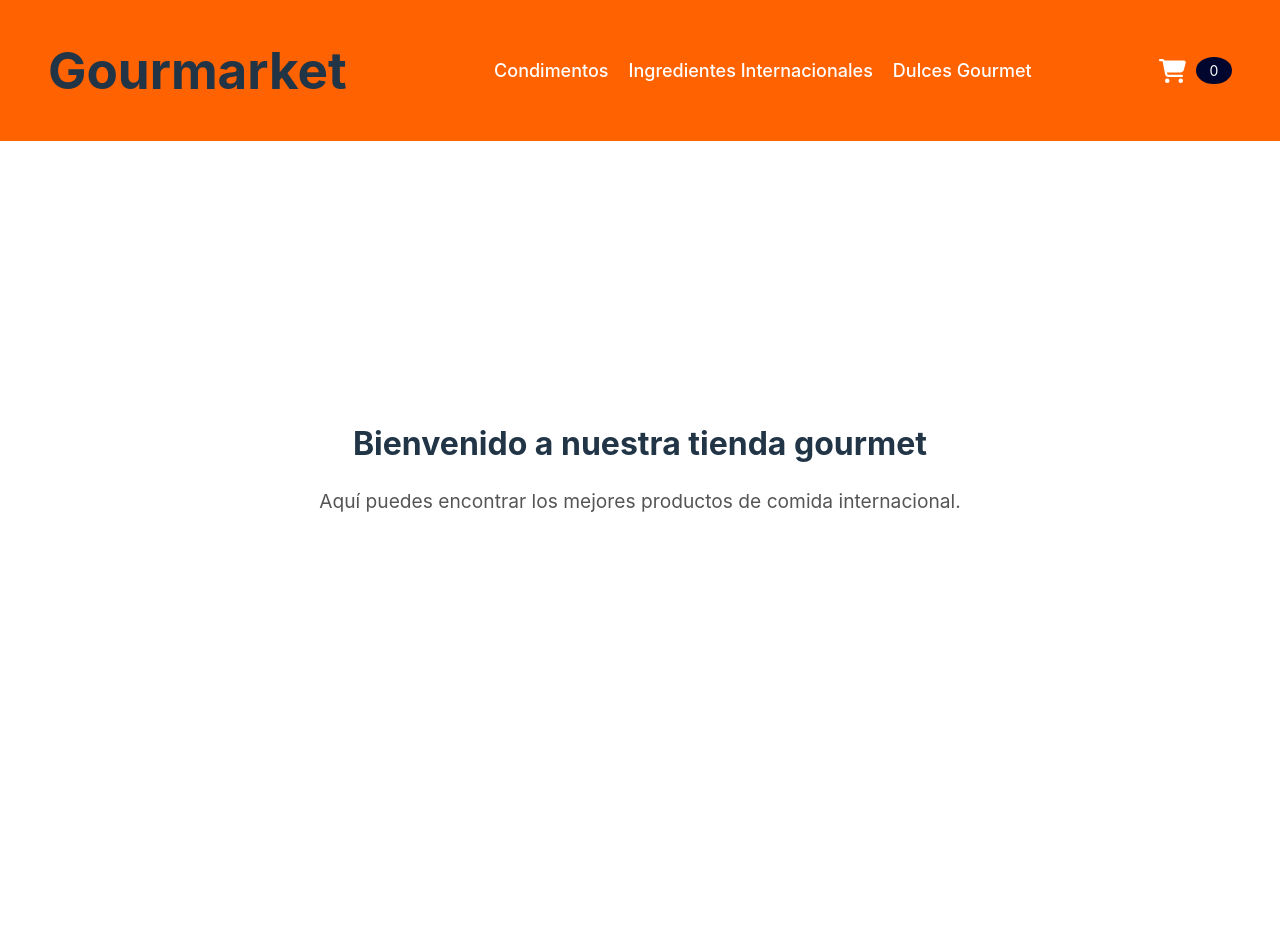
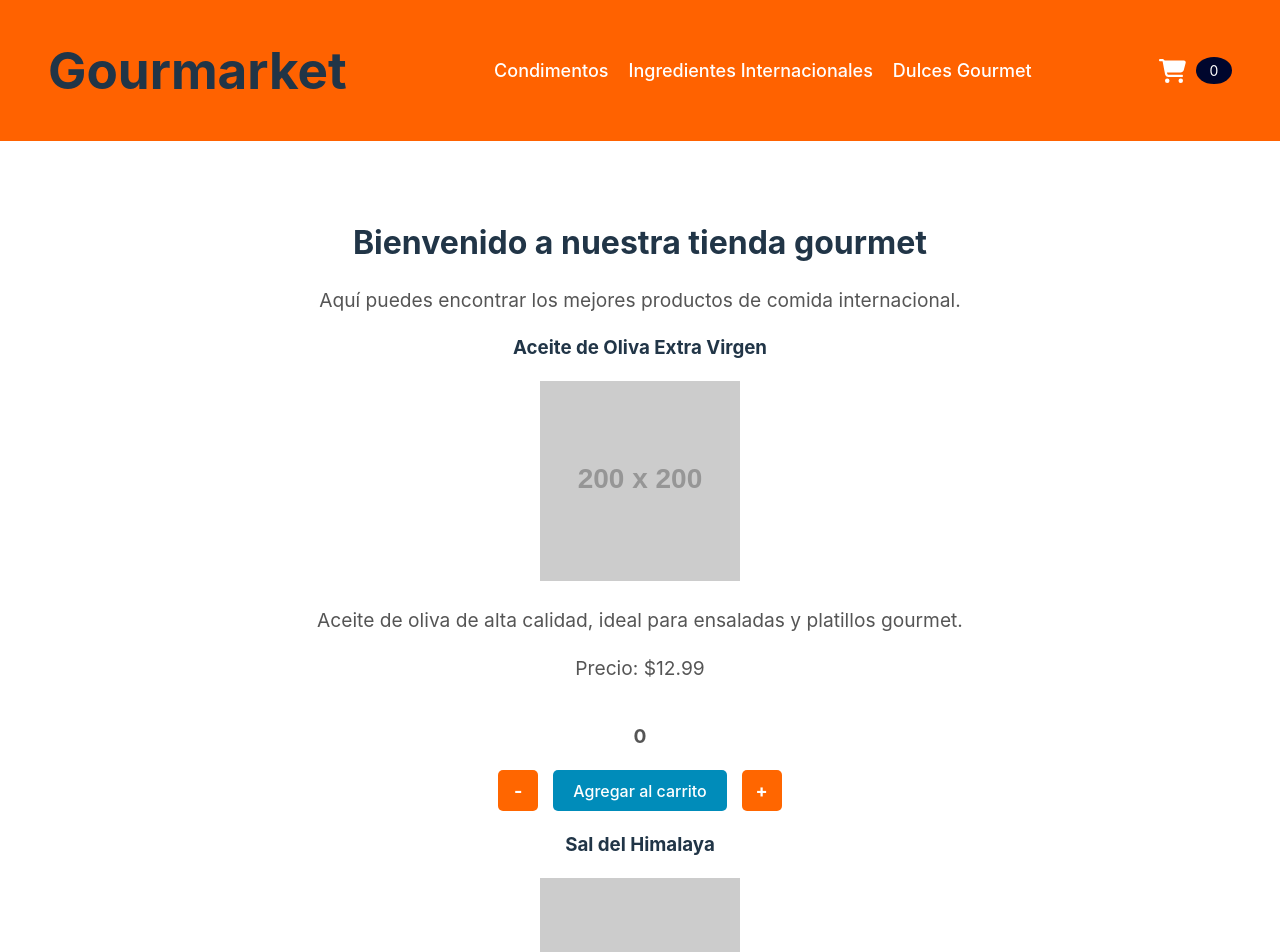
Before and after one commit to frbahamondes/react-js, a React (Vite) app: page / in a window 1280 px wide. Shown: the top 952 px of the page. Before the commit the page ends 800 px from the top, so only its background shows below. Built offline with nearby package versions, Linux system fonts and the light colour scheme.

Commit message:
Modificación app.jsx, creacion de itemcount, modificacion itemlistcontainer, modificación navbar, creación array products.js

```diff
--- /dev/null
+++ b/data/products.js
@@ -0,0 +1,103 @@
+export const products = [
+    // Productos de la categoría "Condimentos"
+    {
+        id: 1,
+        name: "Aceite de Oliva Extra Virgen",
+        category: "Condimentos",
+        price: 12.99,
+        image: "https://via.placeholder.com/200x200.png?text=Aceite+de+Oliva",  // Imagen de prueba
+        description: "Aceite de oliva de alta calidad, ideal para ensaladas y platillos gourmet.",
+    },
+    {
+        id: 2,
+        name: "Sal del Himalaya",
+        category: "Condimentos",
+        price: 6.50,
+        image: "https://via.placeholder.com/200x200.png?text=Sal+del+Himalaya",  // Imagen de prueba
+        description: "Sal pura de roca del Himalaya, rica en minerales y perfecta para condimentar.",
+    },
+    {
+        id: 3,
+        name: "Pimienta Negra Molida",
+        category: "Condimentos",
+        price: 4.99,
+        image: "https://via.placeholder.com/200x200.png?text=Pimienta+Negra",  // Imagen de prueba
+        description: "Pimienta negra molida fresca, indispensable en cualquier cocina.",
+    },
+    {
+        id: 4,
+        name: "Vinagre Balsámico",
+        category: "Condimentos",
+        price: 10.99,
+        image: "https://via.placeholder.com/200x200.png?text=Vinagre+Balsamico",  // Imagen de prueba
+        description: "Vinagre balsámico de Módena, ideal para marinados y ensaladas.",
+    },
+
+    // Productos de la categoría "Ingredientes Internacionales"
+    {
+        id: 5,
+        name: "Pasta Italiana",
+        category: "Ingredientes Internacionales",
+        price: 7.99,
+        image: "https://via.placeholder.com/200x200.png?text=Pasta+Italiana",  // Imagen de prueba
+        description: "Pasta auténtica italiana hecha con trigo de la mejor calidad.",
+    },
+    {
+        id: 6,
+        name: "Salsa de Soja Japonesa",
+        category: "Ingredientes Internacionales",
+        price: 5.50,
+        image: "https://via.placeholder.com/200x200.png?text=Salsa+de+Soja",  // Imagen de prueba
+        description: "Salsa de soja fermentada, tradicionalmente usada en la cocina japonesa.",
+    },
+    {
+        id: 7,
+        name: "Queso Parmesano Reggiano",
+        category: "Ingredientes Internacionales",
+        price: 15.99,
+        image: "https://via.placeholder.com/200x200.png?text=Queso+Parmesano",  // Imagen de prueba
+        description: "Queso parmesano italiano, perfecto para rallar sobre tus platos de pasta.",
+    },
+    {
+        id: 8,
+        name: "Arroz Basmati",
+        category: "Ingredientes Internacionales",
+        price: 4.99,
+        image: "https://via.placeholder.com/200x200.png?text=Arroz+Basmati",  // Imagen de prueba
+        description: "Arroz basmati de grano largo, ideal para acompañar curries y platos exóticos.",
+    },
+
+    // Productos de la categoría "Dulces Gourmet"
+    {
+        id: 9,
+        name: "Chocolate Belga 70% Cacao",
+        category: "Dulces Gourmet",
+        price: 9.99,
+        image: "https://via.placeholder.com/200x200.png?text=Chocolate+Belga",  // Imagen de prueba
+        description: "Chocolate amargo de calidad superior, con un 70% de cacao puro.",
+    },
+    {
+        id: 10,
+        name: "Macarons Franceses",
+        category: "Dulces Gourmet",
+        price: 14.99,
+        image: "https://via.placeholder.com/200x200.png?text=Macarons",  // Imagen de prueba
+        description: "Deliciosos macarons franceses en una variedad de sabores exquisitos.",
+    },
+    {
+        id: 11,
+        name: "Turrón de Jijona",
+        category: "Dulces Gourmet",
+        price: 12.00,
+        image: "https://via.placeholder.com/200x200.png?text=Turron+de+Jijona",  // Imagen de prueba
+        description: "Turrón blando español hecho con almendras y miel, un manjar navideño.",
+    },
+    {
+        id: 12,
+        name: "Caramelos Artesanales de Miel",
+        category: "Dulces Gourmet",
+        price: 5.50,
+        image: "https://via.placeholder.com/200x200.png?text=Caramelos+de+Miel",  // Imagen de prueba
+        description: "Caramelos dulces elaborados con miel natural, ideales para regalar.",
+    },
+];
--- a/package.json
+++ b/package.json
@@ -13,7 +13,8 @@
     "@fortawesome/free-solid-svg-icons": "^6.6.0",
     "@fortawesome/react-fontawesome": "^0.2.2",
     "react": "^18.3.1",
-    "react-dom": "^18.3.1"
+    "react-dom": "^18.3.1",
+    "react-router-dom": "^6.27.0"
   },
   "devDependencies": {
     "@eslint/js": "^9.9.0",
--- a/src/App.jsx
+++ b/src/App.jsx
@@ -1,16 +1,23 @@
 // App.jsx
 
 import React from 'react';
+import { BrowserRouter, Routes, Route } from 'react-router-dom'; // Importamos BrowserRouter y Routes
 import Navbar from './components/Navbar'; // Importamos el Navbar
 import ItemListContainer from './components/ItemListContainer'; // Importamos ItemListContainer
+import ItemCount from './components/ItemCount';
 import './App.css';
 
 function App() {
   return (
-    <div>
-      <Navbar />
-      <ItemListContainer greeting="Bienvenido a nuestra tienda gourmet" />
-    </div>
+    <BrowserRouter> {/* Envolvemos toda la aplicación en BrowserRouter */}
+      <Navbar /> {/* Este componente estará visible en todas las rutas */}
+
+      <Routes> {/* Definimos las rutas de la aplicación */}
+        <Route path="/" element={<ItemListContainer greeting="Bienvenido a nuestra tienda gourmet" />} />
+        <Route path="/categoria/:categoriaId" element={<ItemListContainer greeting="Productos por categoría" />} />
+        <Route path="/contador" element={<ItemCount />} />
+      </Routes>
+    </BrowserRouter>
   );
 }
 
--- /dev/null
+++ b/src/components/ItemCount.jsx
@@ -0,0 +1,35 @@
+// src/components/ItemCount.jsx
+import { useState } from 'react';
+import './css/itemcount.css';  // Asegúrate de que la ruta sea correcta
+
+function ItemCount({ stock = 10, initial = 0, onAdd }) {  // Añadimos props para mayor flexibilidad
+    const [count, setCount] = useState(initial);
+
+    const handleAdd = () => {
+        if (count < stock) {
+            setCount(count + 1);
+        }
+    };
+
+    const handleSub = () => {
+        if (count > 0) {
+            setCount(count - 1);
+        }
+    };
+
+    return (
+        <div className="item-count-container">
+            {/* Mostrar el número */}
+            <p className="count-display">{count}</p>
+
+            {/* Botones de incrementar y decrementar */}
+            <div className="controls-container">
+                <button className="button-count" onClick={handleSub}>-</button>
+                <button className="add-to-cart-btn" onClick={() => onAdd(count)}>Agregar al carrito</button>
+                <button className="button-count" onClick={handleAdd}>+</button>
+            </div>
+        </div>
+    );
+}
+
+export default ItemCount;
--- a/src/components/ItemListContainer.jsx
+++ b/src/components/ItemListContainer.jsx
@@ -1,15 +1,90 @@
-// src/components/ItemListContainer.jsx
+import React, { useState, useEffect } from 'react';
+import { useParams } from 'react-router-dom';
+import { products } from '../../data/products';
+import './css/itemlistcontainer.css';
+import ItemCount from './ItemCount'; // Importamos el componente ItemCount
 
-import React from 'react';
-import './css/itemlistcontainer.css'; // Importamos los estilos
+function ItemListContainer({ greeting }) {
+    const { categoriaId } = useParams();
+    const [items, setItems] = useState([]);
+    const [loading, setLoading] = useState(true);
+    const [addedProducts, setAddedProducts] = useState({}); // Estado para manejar los productos agregados
 
-const ItemListContainer = ({ greeting }) => {
+    const getProducts = () => {
+        return new Promise((resolve, reject) => {
+            if (products.length === 0) {
+                reject('El array de productos está vacío');
+            }
+            setTimeout(() => {
+                resolve(products);
+            }, 2000);
+        });
+    };
+
+    useEffect(() => {
+        setLoading(true);
+        getProducts()
+            .then((response) => {
+                setItems(response);
+                setLoading(false);
+            })
+            .catch((error) => {
+                console.error(error);
+                setLoading(false);
+            });
+    }, []);
+
+    // Filtrar los productos por categoría, si hay una seleccionada
+    const filteredProducts = categoriaId
+        ? items.filter(product => product.category.toLowerCase() === categoriaId.toLowerCase())
+        : items;
+
+    // Función para manejar cuando se agregan productos
+    const handleAddToCart = (productId, quantity) => {
+        // Actualizamos el estado con el producto agregado y la cantidad seleccionada
+        setAddedProducts((prevState) => ({
+            ...prevState,
+            [productId]: quantity,
+        }));
+        alert(`Agregaste ${quantity} unidades al carrito del producto con ID: ${productId}`);
+    };
+
     return (
         <div className="item-list-container">
-            <h2>{greeting}</h2> {/* Aquí usamos la prop "greeting" */}
-            <p>Aquí puedes encontrar los mejores productos de comida internacional.</p>
+            {!categoriaId && (
+                <>
+                    <h2>{greeting}</h2>
+                    <p>Aquí puedes encontrar los mejores productos de comida internacional.</p>
+                </>
+            )}
+
+            {loading ? (
+                <p>Cargando productos...</p>
+            ) : (
+                <div className="product-list">
+                    {filteredProducts.length > 0 ? (
+                        filteredProducts.map((product) => (
+                            <div key={product.id} className="product-item">
+                                <h3>{product.name}</h3>
+                                <img src={product.image} alt={product.name} width="200" />
+                                <p>{product.description}</p>
+                                <p>Precio: ${product.price}</p>
+
+                                {/* Aquí usamos el contador y pasamos la función onAdd */}
+                                <ItemCount
+                                    stock={10}
+                                    initial={0}
+                                    onAdd={(quantity) => handleAddToCart(product.id, quantity)}
+                                />
+                            </div>
+                        ))
+                    ) : (
+                        <p>No hay productos disponibles en esta categoría.</p>
+                    )}
+                </div>
+            )}
         </div>
     );
-};
+}
 
 export default ItemListContainer;
--- /dev/null
+++ b/src/components/css/itemcount.css
@@ -0,0 +1,54 @@
+/* src/components/css/itemcount.css */
+
+.item-count-container {
+    display: flex;
+    flex-direction: column;
+    align-items: center;
+    margin: 20px;
+}
+
+.count-display {
+    font-size: 30px;
+    font-weight: bold;
+    margin-bottom: 20px;
+    text-align: center;
+    color: #000;
+    /* Color negro para asegurar visibilidad */
+}
+
+.controls-container {
+    display: flex;
+    justify-content: center;
+    gap: 15px;
+    /* Espacio entre los botones */
+}
+
+.button-count {
+    background-color: #ff6600;
+    color: white;
+    border: none;
+    padding: 10px;
+    width: 40px;
+    /* Ancho fijo para que ambos botones tengan el mismo tamaño */
+    cursor: pointer;
+    font-size: 18px;
+    font-weight: bold;
+    border-radius: 5px;
+}
+
+.button-count:hover {
+    background-color: #ff4400;
+}
+
+.add-to-cart-btn {
+    background-color: #008CBA;
+    color: white;
+    padding: 10px 20px;
+    border: none;
+    border-radius: 5px;
+    cursor: pointer;
+}
+
+.add-to-cart-btn:hover {
+    background-color: #007B9E;
+}
```
Also changed, not shown: src/components/Navbar.jsx (+5 -4 lines), 1 other file (tests, documents, lock files or other folders).
